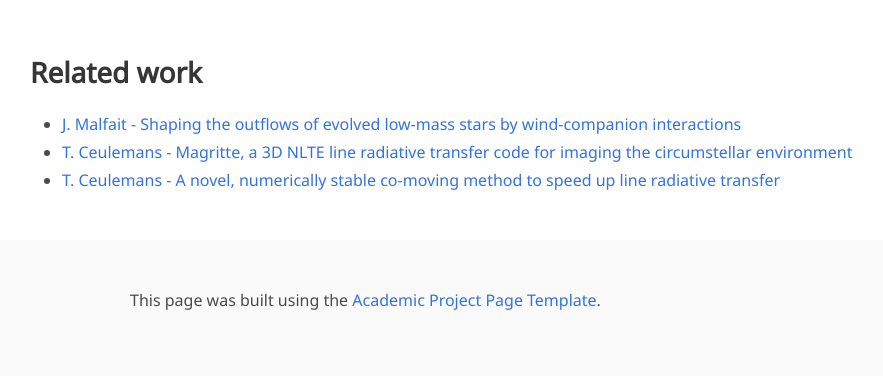
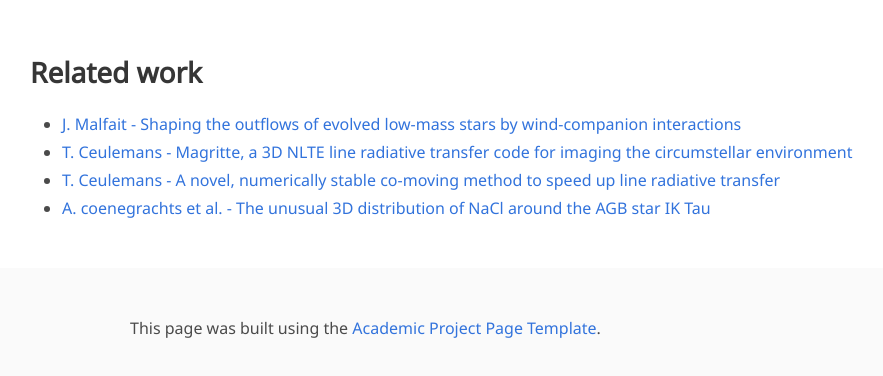
Before and after one commit to FredDeCeuster/P3DROLSO, a plain HTML site: page index.html in a window 1280 px wide. Shown: the part 1743-2119 px from the top of the page, without its empty margins (130-1013 px from the left). Drawn offline with nearby package versions, Linux system fonts and the light colour scheme; some icons are missing; a web font is replaced by a local one.

Commit message:
Update index.html

```diff
--- a/index.html
+++ b/index.html
@@ -127,6 +127,7 @@
           <li><a href="https://k-poster.kuoni-congress.info/eas-2023/poster/68f3c59b-7549-447b-a6ef-53477eebf0a1">J. Malfait - Shaping the outflows of evolved low-mass stars by wind-companion interactions</a></li>
           <li><a href="https://k-poster.kuoni-congress.info/eas-2023/poster/d804a159-a57e-495b-8c22-ac60f8626adb">T. Ceulemans - Magritte, a 3D NLTE line radiative transfer code for imaging the circumstellar environment</a></li>
           <li><a href="https://k-poster.kuoni-congress.info/eas-2023/poster/43143cbf-bad3-416b-91ea-ace4216f3ef5">T. Ceulemans - A novel, numerically stable co-moving method to speed up line radiative transfer</a></li>
+          <li><a href="https://arxiv.org/abs/2302.06221">A. coenegrachts et al. - The unusual 3D distribution of NaCl around the AGB star IK Tau</a></li>
       </ul>
     </div>
 </section>
```
